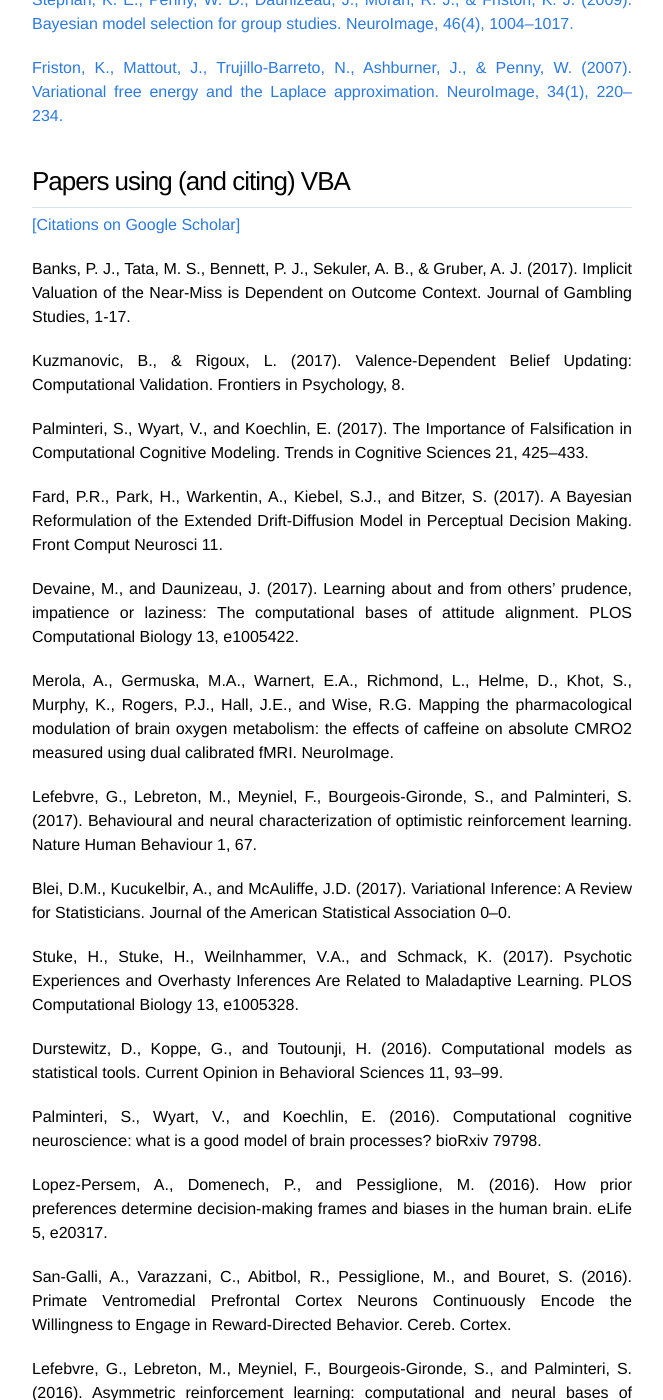
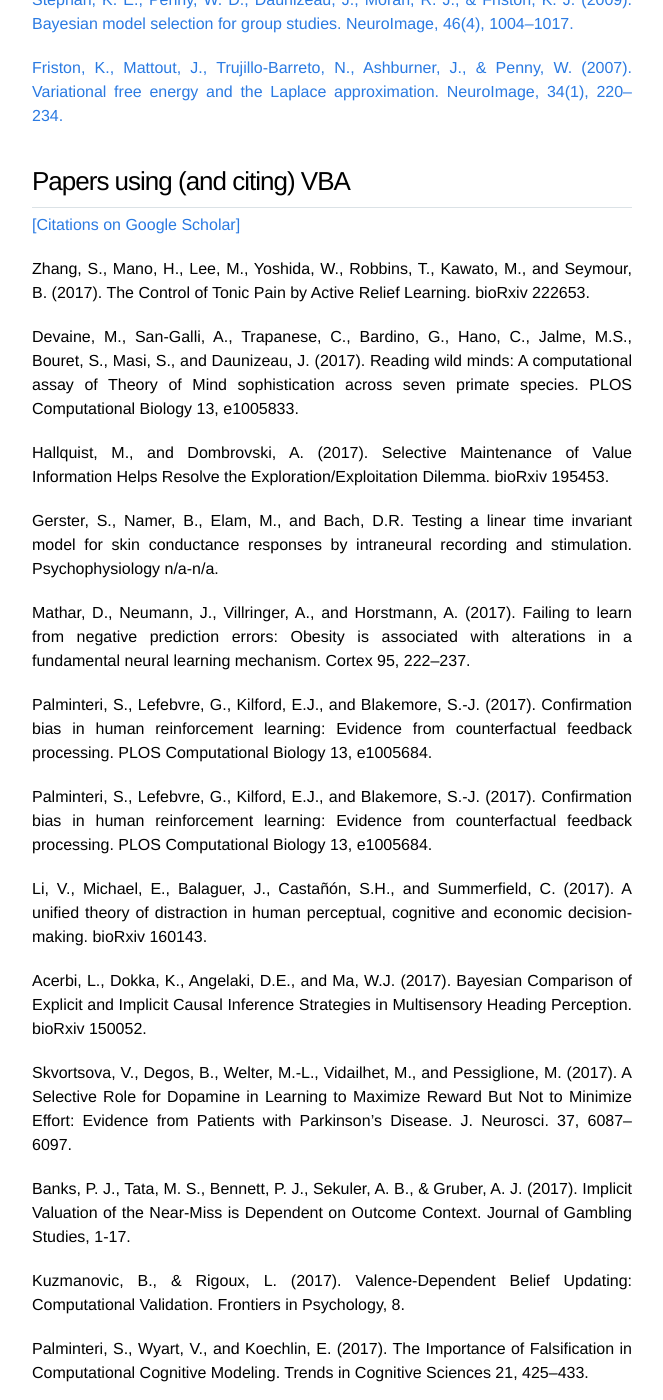
Before and after one commit to MBB-team/VBA-toolbox, a Jekyll site: the page built from references/index.html, in a window 1280 px wide and 1400 px high, scrolled down 629 px. Shown: the whole window, without its empty margins (308-971 px from the left). Built offline with Jekyll 4.4.1, drawn with Linux system fonts in a browser that asks for light colours; nearby versions of some CDN libraries.

Commit message:
Update index.html

```diff
--- a/references/index.html
+++ b/references/index.html
@@ -47,6 +47,46 @@ title: References
 <h2>Papers using (and citing) VBA</h2>
 
 <a href="https://scholar.google.fr/scholar?cites=12309426867631772776">[Citations on Google Scholar]</a>
+
+<p>
+  Zhang, S., Mano, H., Lee, M., Yoshida, W., Robbins, T., Kawato, M., and Seymour, B. (2017). The Control of Tonic Pain by Active Relief Learning. bioRxiv 222653.
+</p>
+
+<p>
+  Devaine, M., San-Galli, A., Trapanese, C., Bardino, G., Hano, C., Jalme, M.S., Bouret, S., Masi, S., and Daunizeau, J. (2017). Reading wild minds: A computational assay of Theory of Mind sophistication across seven primate species. PLOS Computational Biology 13, e1005833.
+</p>
+
+<p>
+  Hallquist, M., and Dombrovski, A. (2017). Selective Maintenance of Value Information Helps Resolve the Exploration/Exploitation Dilemma. bioRxiv 195453.
+</p>
+
+<p>
+  Gerster, S., Namer, B., Elam, M., and Bach, D.R. Testing a linear time invariant model for skin conductance responses by intraneural recording and stimulation. Psychophysiology n/a-n/a.
+</p>
+
+<p>
+  Mathar, D., Neumann, J., Villringer, A., and Horstmann, A. (2017). Failing to learn from negative prediction errors: Obesity is associated with alterations in a fundamental neural learning mechanism. Cortex 95, 222–237.
+</p>
+
+<p>
+  Palminteri, S., Lefebvre, G., Kilford, E.J., and Blakemore, S.-J. (2017). Confirmation bias in human reinforcement learning: Evidence from counterfactual feedback processing. PLOS Computational Biology 13, e1005684.
+</p>
+
+<p>
+  Palminteri, S., Lefebvre, G., Kilford, E.J., and Blakemore, S.-J. (2017). Confirmation bias in human reinforcement learning: Evidence from counterfactual feedback processing. PLOS Computational Biology 13, e1005684.
+</p>
+
+<p>
+  Li, V., Michael, E., Balaguer, J., Castañón, S.H., and Summerfield, C. (2017). A unified theory of distraction in human perceptual, cognitive and economic decision-making. bioRxiv 160143.
+</p>
+
+<p>
+  Acerbi, L., Dokka, K., Angelaki, D.E., and Ma, W.J. (2017). Bayesian Comparison of Explicit and Implicit Causal Inference Strategies in Multisensory Heading Perception. bioRxiv 150052.
+</p>
+
+<p>
+  Skvortsova, V., Degos, B., Welter, M.-L., Vidailhet, M., and Pessiglione, M. (2017). A Selective Role for Dopamine in Learning to Maximize Reward But Not to Minimize Effort: Evidence from Patients with Parkinson’s Disease. J. Neurosci. 37, 6087–6097.
+</p>
 
 <p>
   Banks, P. J., Tata, M. S., Bennett, P. J., Sekuler, A. B., & Gruber, A. J. (2017). Implicit Valuation of the Near-Miss is Dependent on Outcome Context. Journal of Gambling Studies, 1-17.
```
